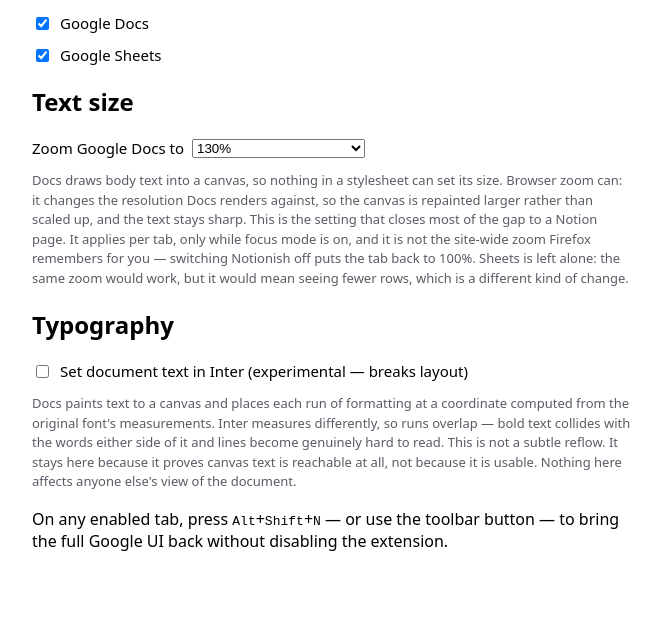
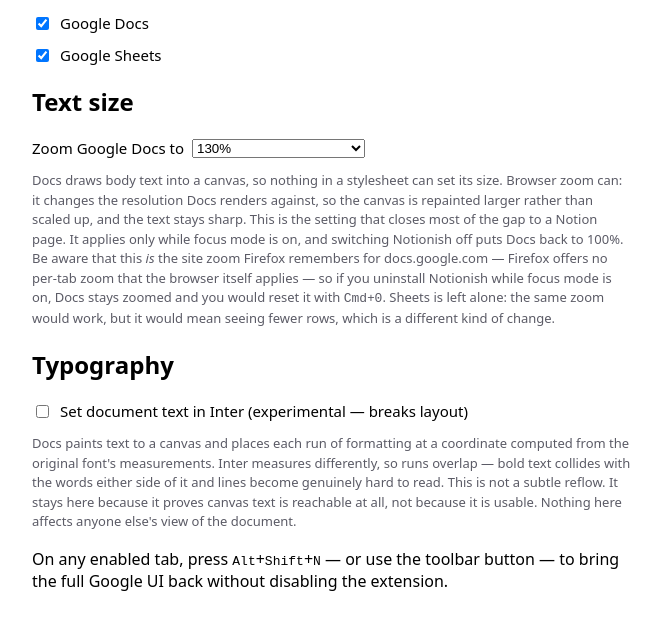
Before and after one commit to kud/webext-notionish, a website with bundled scripts: page src/options/options.html in a window 1280 px wide. Shown: the part 129-758 px from the top of the page, without its empty margins (308-969 px from the left). Built offline with nearby package versions, Linux system fonts and the light colour scheme; some packages are replaced by stand-ins of ours.

Commit message:
🐛 fix(zoom): drop unsupported per-tab zoom scope
- src/background.js: remove the `setZoomSettings(tabId, {scope: "per-tab", mode: "automatic"})` call — Firefox rejects that exact combination ("Unsupported zoom settings: {mode: automatic, scope: per-tab}"), so the message listener now just calls `browser.tabs.setZoom(tabId, message.factor)` and relies on the default automatic/per-origin scope
- Rewrite the background.js comment to explain why per-tab was never actually available (per-tab only pairs with manual mode, which would mean scaling a painted canvas via CSS transform — the soft-text outcome the zoom feature exists to avoid) and why automatic/per-origin is not requested explicitly either
- README.md and src/options/options.html: correct the docs to state the zoom is Firefox's site-wide zoom for docs.google.com, not per-tab as previously claimed, and note the mitigation (content.js resets zoom to 1 whenever focus mode ends or is disabled) plus the one gap it can't cover — uninstalling while focus mode is on leaves Docs zoomed, with `Cmd+0` given as the manual fix

```diff
--- a/src/options/options.html
+++ b/src/options/options.html
@@ -51,10 +51,13 @@
       size. Browser zoom can: it changes the resolution Docs renders against, so
       the canvas is repainted larger rather than scaled up, and the text stays
       sharp. This is the setting that closes most of the gap to a Notion page.
-      It applies per tab, only while focus mode is on, and it is not the
-      site-wide zoom Firefox remembers for you — switching Notionish off puts
-      the tab back to 100%. Sheets is left alone: the same zoom would work, but
-      it would mean seeing fewer rows, which is a different kind of change.
+      It applies only while focus mode is on, and switching Notionish off puts
+      Docs back to 100%. Be aware that this <em>is</em> the site zoom Firefox
+      remembers for docs.google.com — Firefox offers no per-tab zoom that the
+      browser itself applies — so if you uninstall Notionish while focus mode is
+      on, Docs stays zoomed and you would reset it with <kbd>Cmd</kbd>+<kbd>0</kbd>.
+      Sheets is left alone: the same zoom would work, but it would mean seeing
+      fewer rows, which is a different kind of change.
     </p>
 
     <h2>Typography</h2>
```
Also changed, not shown: src/background.js (+19 -9 lines), README.md.
